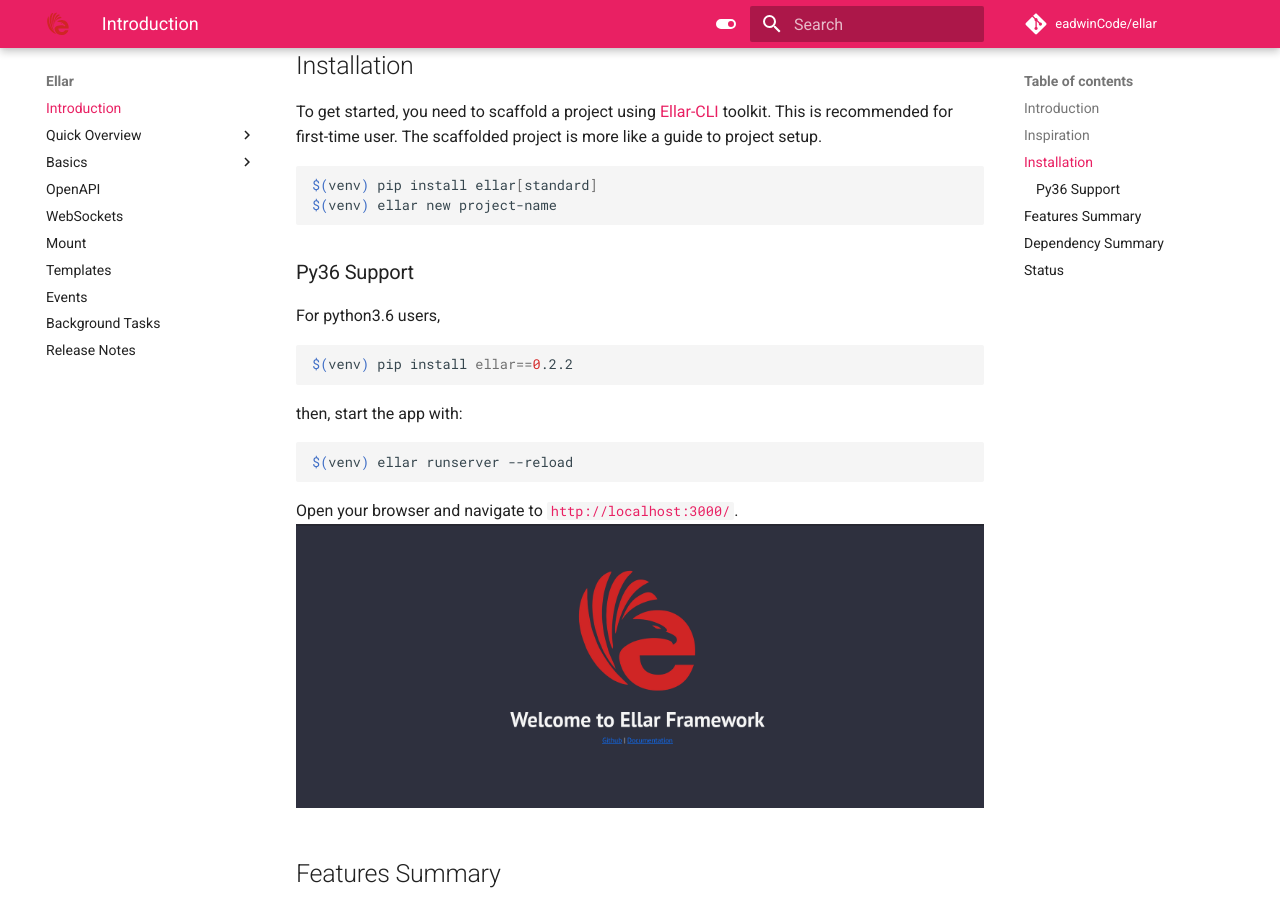
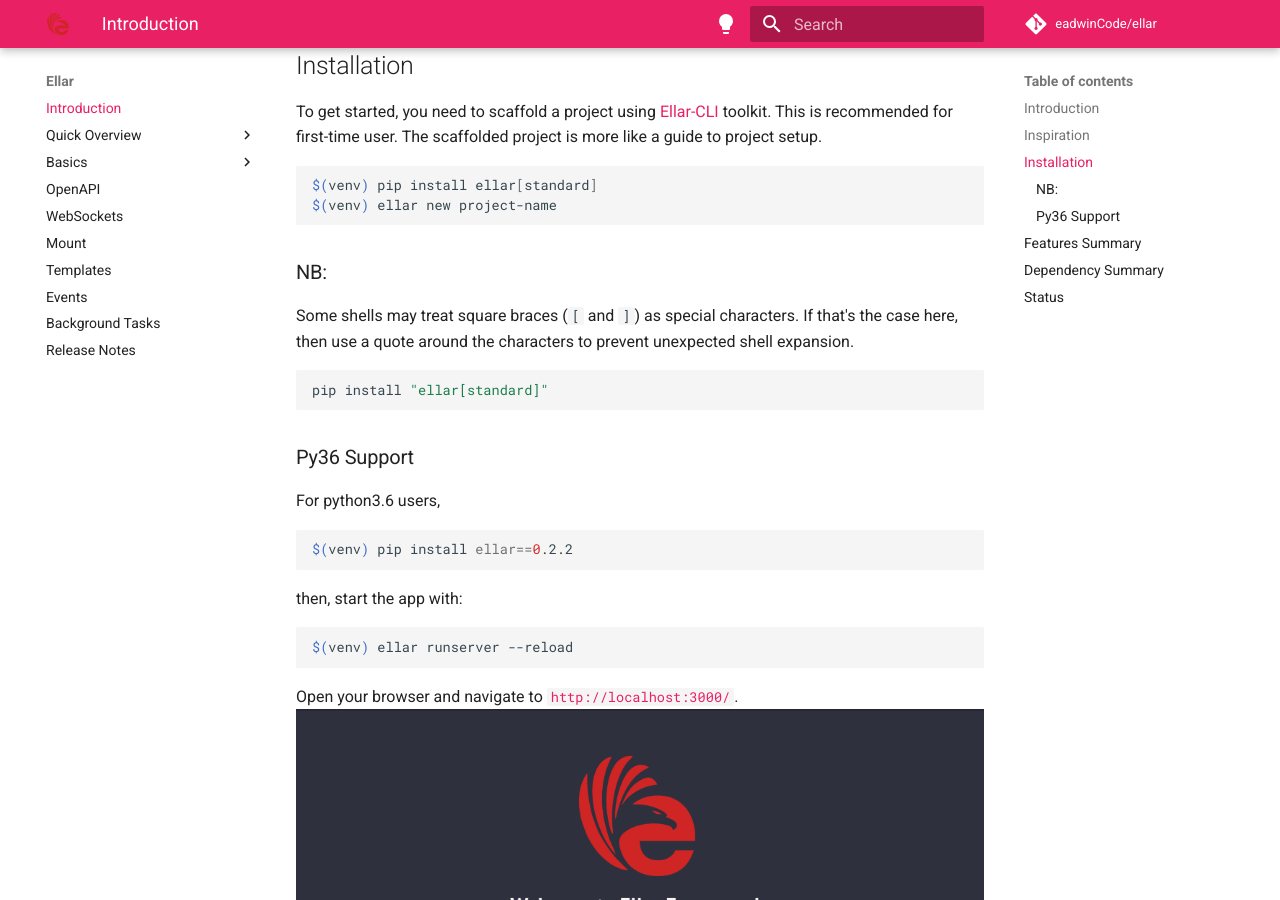
Before and after one commit to python-ellar/ellar, an MkDocs documentation site: the page built from docs/index.md, in a window 1280 px wide and 900 px high, scrolled down 1305 px. Built offline with MkDocs 1.6.1 and Material for MkDocs 9.7.7, drawn with Linux system fonts in a browser that asks for light colours; comment, search, counter and statistics services are not loaded.

Commit message:
Some doc fixes

````diff
--- a/docs/index.md
+++ b/docs/index.md
@@ -15,21 +15,27 @@
 Ellar is a lightweight ASGI framework for building efficient and scalable server-side python application.
 It supports both OOP (Object-Oriented Programming) and FP (Functional Programming)
 
-Ellar is built around [Starlette]()(ASGI toolkit) which processes all the HTTP request and background tasks. Although, there is a high level
+Ellar is built around [Starlette](https://www.starlette.io/)(ASGI toolkit) which processes all the HTTP request and background tasks. Although, there is a high level
 of abstraction, some concepts of Starlette are still supported.
 
 ## Inspiration
-Ellar was heavily inspired by [NestJS]() in its simplicity in usage while managing complex project structures and application.
-It also adopted some concepts of [FastAPI]() in handling request parameters and data serialization with pydantic.
+Ellar was heavily inspired by [NestJS](https://docs.nestjs.com/) in its simplicity in usage while managing complex project structures and application.
+It also adopted some concepts of [FastAPI](https://fastapi.tiangolo.com/) in handling request parameters and data serialization with pydantic.
 With that said, the aim of Ellar focuses on high level of abstraction of framework APIs, project structures, architectures and speed of handling requests.
 
 ## Installation
-To get started, you need to scaffold a project using [Ellar-CLI]() toolkit. This is recommended for first-time user.
+To get started, you need to scaffold a project using [Ellar-CLI](https://eadwincode.github.io/ellar-cli/) toolkit. This is recommended for first-time user.
 The scaffolded project is more like a guide to project setup.
 
 ```shell
 $(venv) pip install ellar[standard]
 $(venv) ellar new project-name
+```
+
+### NB:
+Some shells may treat square braces (`[` and `]`) as special characters. If that's the case here, then use a quote around the characters to prevent unexpected shell expansion.
+```shell
+pip install "ellar[standard]"
 ```
 
 ### Py36 Support
--- a/mkdocs.yml
+++ b/mkdocs.yml
@@ -13,7 +13,7 @@
       primary: pink
       accent: pink
       toggle:
-        icon: material/toggle-switch
+        icon: material/lightbulb
         name: Switch to dark mode
 
     - media: "(prefers-color-scheme: dark)"
@@ -21,7 +21,7 @@
       primary: pink
       accent: pink
       toggle:
-        icon: material/toggle-switch-off-outline
+        icon: material/lightbulb-outline
         name: Switch to light mode
 
   language: en
@@ -41,9 +41,9 @@
       - Providers:  overview/providers.md
       - Modules:  overview/modules.md
       - Middlewares:  overview/middleware.md
-      - Exception Filters:  overview/exception-filters.md
+      - Exception Filters:  overview/exception_filters.md
       - Guards:  overview/guards.md
-      - Custom Decorators:  overview/custom-decorators.md
+      - Custom Decorators:  overview/custom_decorators.md
       - How-to Guides:
         - Parsing Request Inputs:
             - Body: overview/how-to-guide/parsing-inputs/body.md
@@ -78,5 +78,7 @@
 - codehilite
 - admonition
 - pymdownx.superfences
+- toc:
+    permalink: true
 extra_css:
   - stylesheets/extra.css
````
